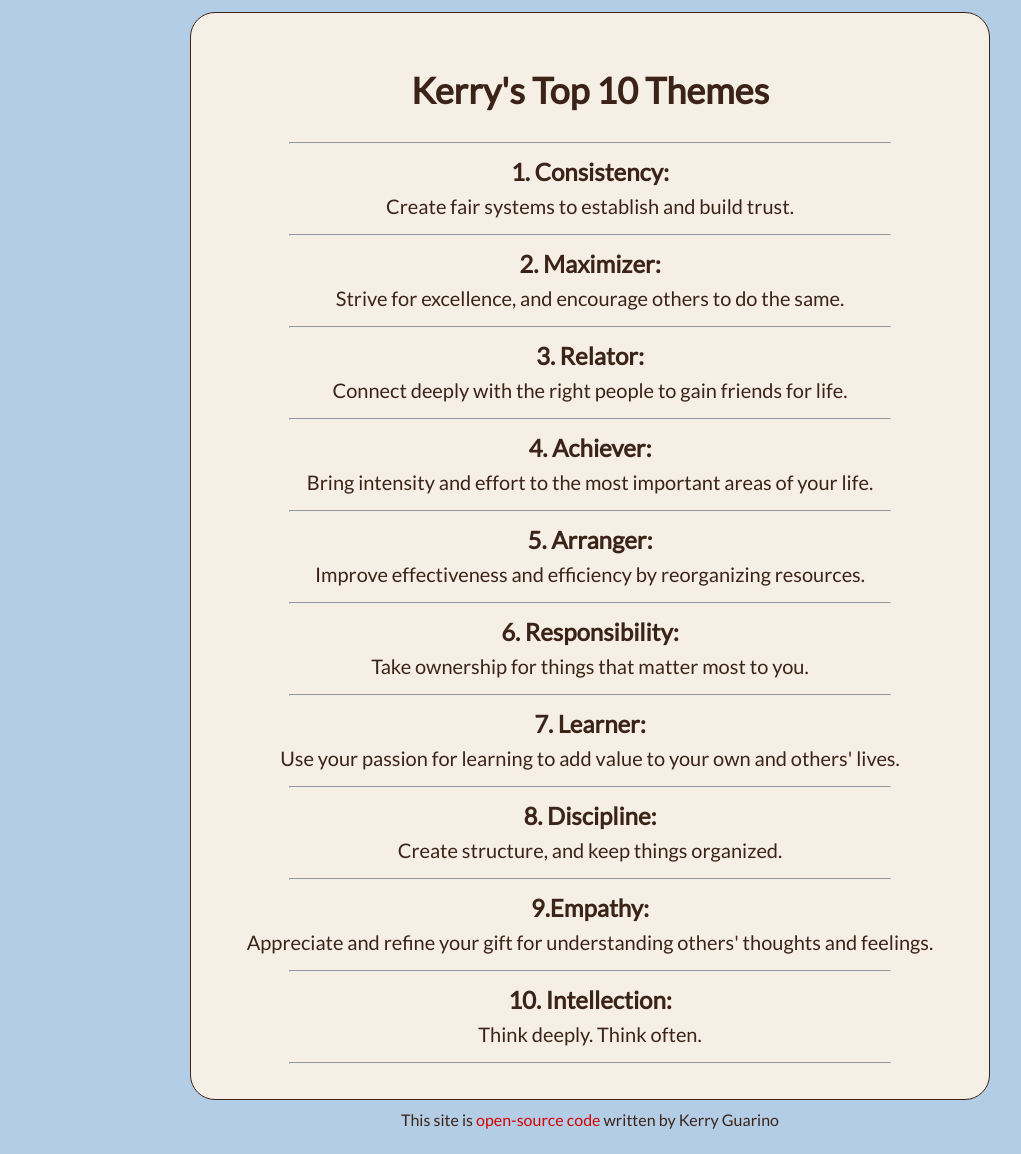
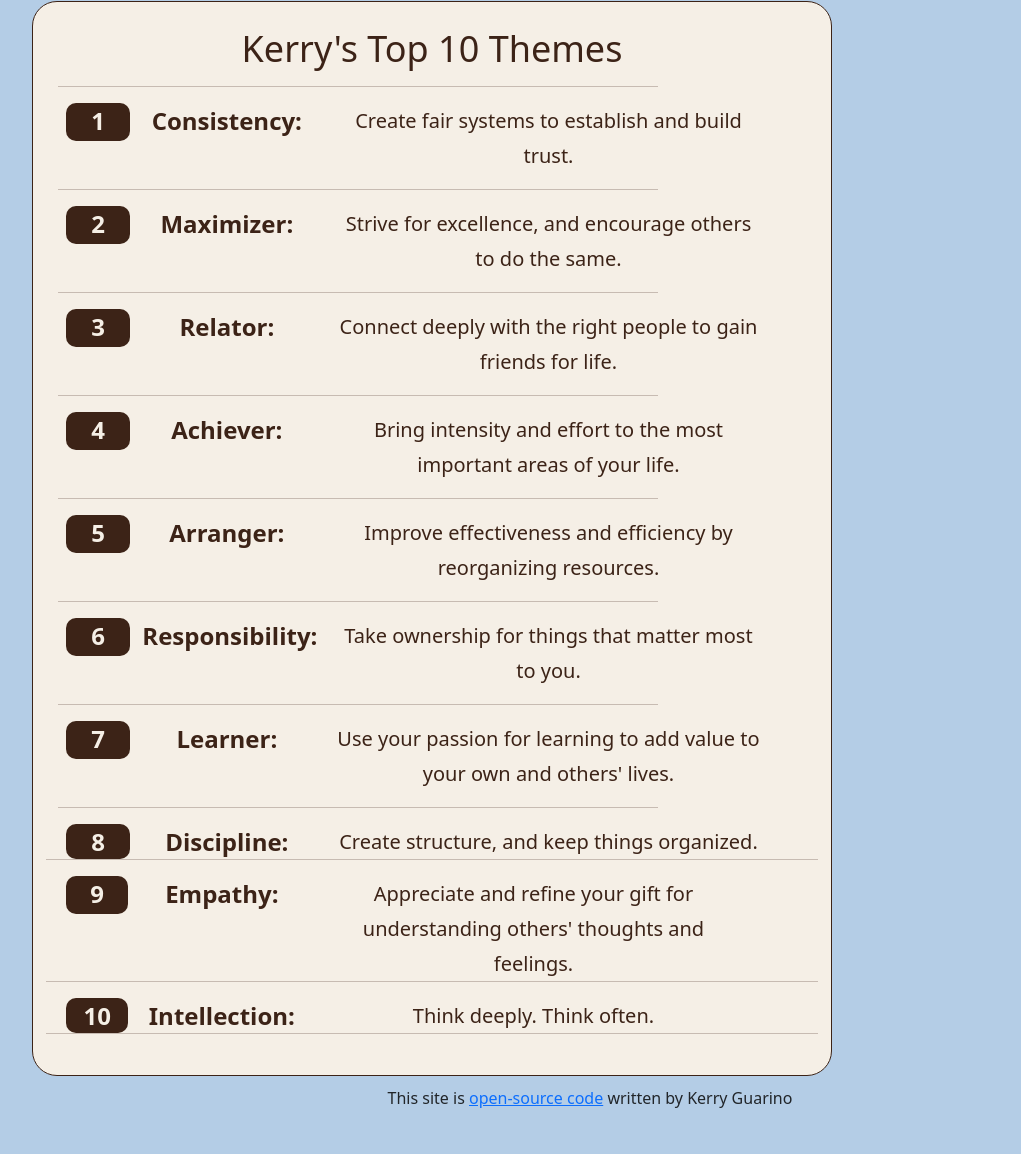
Before and after one commit to kerryoncoding/cliftonstrengths, a plain HTML site: page index.html in a window 1280 px wide. Shown: the part 175-1329 px from the top of the page, without its empty margins (50-1071 px from the left). Drawn offline with nearby package versions, Linux system fonts and the light colour scheme.

Commit message:
added boostrap & adjusting style

```diff
--- a/index.html
+++ b/index.html
@@ -11,9 +11,15 @@
       href="https://fonts.googleapis.com/css2?family=Lato&display=swap"
       rel="stylesheet"
     />
+    <link
+      href="https://cdn.jsdelivr.net/npm/bootstrap@5.2.2/dist/css/bootstrap.min.css"
+      rel="stylesheet"
+      crossorigin="anonymous"
+    />
     <title>My Strengths</title>
   </head>
   <body>
+    <div class="container main">
       <h1>CliftonStrengths for Managers</h1>
       <h3>Assessment on May 6, 2019 by Kerry Guarino</h3>
       <p>
@@ -26,56 +32,101 @@
       </p>
       <div class="strengths">
         <h2>Kerry's Top 10 Themes</h2>
+
         <div class="list">
           <hr />
-        <div class="theme">1. Consistency:</div>
-        <div>Create fair systems to establish and build trust.</div>
-        <hr />
-
-        <div class="theme">2. Maximizer:</div>
-        <div>Strive for excellence, and encourage others to do the same.</div>
-        <hr />
-
-        <div class="theme">3. Relator:</div>
-        <div>
-          Connect deeply with the right people to gain friends for life.
+          <div class="row">
+            <div class="col-1 number">1</div>
+            <div class="col-3 theme">Consistency:</div>
+            <div class="col-7">
+              Create fair systems to establish and build trust.
+            </div>
           </div>
           <hr />
-        <div class="theme">4. Achiever:</div>
-        <div>
-          Bring intensity and effort to the most important areas of your life.
+          <div class="row">
+            <div class="col-1 number">2</div>
+            <div class="col-3 theme">Maximizer:</div>
+            <div class="col-7">
+              Strive for excellence, and encourage others to do the same.
             </div>
-        <hr />
-        <div class="theme">5. Arranger:</div>
-        <div>
-          Improve effectiveness and efficiency by reorganizing resources.
           </div>
           <hr />
 
-        <div class="theme">6. Responsibility:</div>
-        <div>Take ownership for things that matter most to you.</div>
+          <div class="row">
+            <div class="col-1 number">3</div>
+            <div class="col-3 theme">Relator:</div>
+            <div class="col-7">
+              Connect deeply with the right people to gain friends for life.
+            </div>
+          </div>
           <hr />
 
-        <div class="theme">7. Learner:</div>
-        <div>
+          <div class="row">
+            <div class="col-1 number">4</div>
+            <div class="col-3 theme">Achiever:</div>
+            <div class="col-7">
+              Bring intensity and effort to the most important areas of your
+              life.
+            </div>
+          </div>
+
+          <hr />
+
+          <div class="row">
+            <div class="col-1 number">5</div>
+            <div class="col-3 theme">Arranger:</div>
+            <div class="col-7">
+              Improve effectiveness and efficiency by reorganizing resources.
+            </div>
+          </div>
+
+          <hr />
+          <div class="row">
+            <div class="col-1 number">6</div>
+            <div class="col-3 theme">Responsibility:</div>
+            <div class="col-7">
+              Take ownership for things that matter most to you.
+            </div>
+          </div>
+
+          <hr />
+          <div class="row">
+            <div class="col-1 number">7</div>
+            <div class="col-3 theme">Learner:</div>
+            <div class="col-7">
               Use your passion for learning to add value to your own and
               others&apos; lives.
             </div>
+          </div>
+
           <hr />
-        <div class="theme">8. Discipline:</div>
-        <div>Create structure, and keep things organized.</div>
+          <div class="row">
+            <div class="col-1 number">8</div>
+          <div class="col-3 theme">Discipline:</div>
+          <div class="col-7">Create structure, and keep things organized.</div>
           <hr />
 
-        <div class="theme">9.Empathy:</div>
-        <div>
+          <div class="row">
+            <div class="col-1 number">9</div>
+            <div class="col-3 theme">Empathy:</div>
+            <div class="col-7">
               Appreciate and refine your gift for understanding others&apos;
               thoughts and feelings.
             </div>
+          </div>
+
           <hr />
 
-        <div class="theme">10. Intellection:</div>
-        <div>Think deeply. Think often.</div>
+          <div class="row">
+            <div class="col-1 number">10</div>
+            <div class="col-3 theme">Intellection:</div>
+            <div class="col-7">
+              Think deeply. Think often.
+            </div>
+          </div>
+
           <hr />
+        </div>
       </div>
     </div>
     <footer>
--- a/src/style.css
+++ b/src/style.css
@@ -1,20 +1,23 @@
 body {
+    background-color: #b4cde6 !important;
     font-family: 'Lato', sans-serif;
-    background-color: #b4cde6;
     color: #3C2317;
+}
+
+.main {
     max-width: 800px;
     display: block;
-    margin:0 auto;
+    margin: 0 auto;
     text-align: center;
 }
 
-h1 {
+.main h1 {
     font-size: 48px;
     padding-top: 35px;
     margin: 0;
 }
 
-h3 {
+.main h3 {
     font-size: 28px;
     margin: 0;
     padding-top: 10px;
@@ -31,6 +34,7 @@ a:hover {
 
 .strengths {
     background-color:#F5EFE6;
+    max-width: 800px;
     padding: 25px;
     border-radius: 25px;
     border: 1px solid #3C2317;
@@ -39,6 +43,16 @@ a:hover {
 .strengths h2 {
     font-size: 36px;
     color: #3C2317;
+}
+
+.number {
+    background-color:#3C2317;
+    color: #F5EFE6;
+    font-size: 24px;
+    font-weight:bold;
+    border-radius: 10px;
+    margin-left: 20px;
+    max-height: 38px;
 }
 
 hr {
```
Lines whose indentation alone changed are shown as unchanged.
